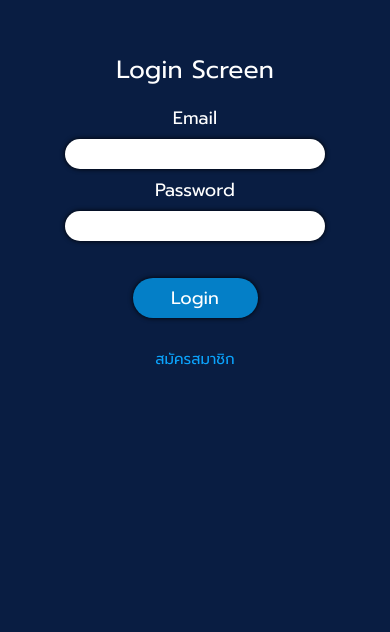
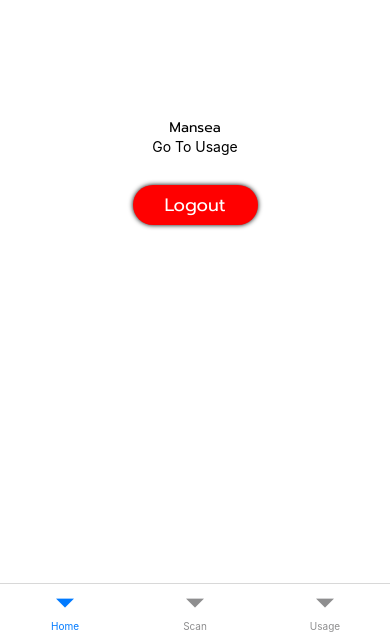
Before and after one commit to meplug/meplug-app, a React Native app: screen /Home in a window 390 px wide. Shown: the part 212-844 px from the top of the page. Built offline with nearby package versions, Linux system fonts and the light colour scheme.

Commit message:
fix header

```diff
--- a/navigation/AppStack.js
+++ b/navigation/AppStack.js
@@ -1,6 +1,6 @@
 import { View, Text } from "react-native";
 import React from "react";
-import { createNativeStackNavigator } from '@react-navigation/native-stack';
+import { createNativeStackNavigator } from "@react-navigation/native-stack";
 
 import Homepage from "../pages/Homepage";
 import UsageScreen from "../pages/UsageScreen";
@@ -9,14 +9,31 @@ import ScanScreen from "../pages/ScanScreen";
 
 const Stack = createNativeStackNavigator();
 
-export default function AppStack() { //Stack Screen Navigation only for registered user
+export default function AppStack() {
+  //Stack Screen Navigation only for registered user
 
   return (
     <Stack.Navigator initialRouteName="Tab">
-      <Stack.Screen name="Tab" component={TabNavigation}  options={{ headerShown: false }}/>
-      <Stack.Screen name="Homepage" component={Homepage} />
-      <Stack.Screen name="Usage" component={UsageScreen} />
-      <Stack.Screen name="ScanScreen" component={ScanScreen} />
+      <Stack.Screen
+        name="Tab"
+        component={TabNavigation}
+        options={{ header: () => null }}
+      />
+      <Stack.Screen
+        name="Homepage"
+        component={Homepage}
+        options={{ header: () => null }}
+      />
+      <Stack.Screen
+        name="Usage"
+        component={UsageScreen}
+        options={{ header: () => null }}
+      />
+      <Stack.Screen
+        name="ScanScreen"
+        component={ScanScreen}
+        options={{ header: () => null }}
+      />
     </Stack.Navigator>
   );
 }
--- a/navigation/Routes.js
+++ b/navigation/Routes.js
@@ -10,25 +10,7 @@ import { getToken } from '../redux/users/UserSlice';
 
 export default function Routes() {
 
-  const [isLoggedIn, setIsLoggedIn] = useState(false);
-  const [isLoading, setIsLoading] = useState(true);
-
   const token = useSelector(getToken)
-
-  const checkToken = async () => {
-    const token = await AsyncStorage.getItem('token');
-    console.log(token)
-    if (token) {
-      setIsLoggedIn(true);
-    } else {
-      setIsLoggedIn(false);
-    }
-  }
-
-  useEffect(() => {
-    checkToken();
-    setIsLoading(false);
-  }, []);
 
   return (
     <NavigationContainer>
--- a/navigation/TabNavigation.js
+++ b/navigation/TabNavigation.js
@@ -8,12 +8,23 @@ import ScanScreen from "../pages/ScanScreen";
 const Tab = createBottomTabNavigator();
 
 export default function TabNavigation() {
-
   return (
     <Tab.Navigator>
-        <Tab.Screen name="Home" component={Homepage} />
-        <Tab.Screen name="Scan" component={ScanScreen} />
-        <Tab.Screen name="Usage" component={UsageScreen} />
+      <Tab.Screen
+        name="Home"
+        component={Homepage}
+        options={{ header: () => null }}
+      />
+      <Tab.Screen
+        name="Scan"
+        component={ScanScreen}
+        options={{ headerShown: false }}
+      />
+      <Tab.Screen
+        name="Usage"
+        component={UsageScreen}
+        options={{ header: () => null }}
+      />
     </Tab.Navigator>
   );
 }
--- a/pages/Homepage.js
+++ b/pages/Homepage.js
@@ -16,8 +16,8 @@ export default function Homepage({ navigation }) {
       <TouchableOpacity onPress={() => navigation.navigate("Usage")}>
         <Text>Go To Usage</Text>
       </TouchableOpacity>
-      <TouchableOpacity onPress={removeToken}>
-        <Text>Remove Token</Text>
+      <TouchableOpacity onPress={removeToken} style={styles.button}>
+        <Text style={styles.buttonText}>Logout</Text>
       </TouchableOpacity>
     </View>
   );
@@ -30,4 +30,22 @@ const styles = StyleSheet.create({
     alignItems: "center",
     justifyContent: "center",
   },
+  button: {
+    marginVertical: 30,
+    backgroundColor: "red",
+    width: 125,
+    height: 40,
+    borderRadius: 20,
+    shadowColor: "#000000",
+    shadowOpacity: 5,
+    shadowRadius: 5,
+    elevation: 5,
+  },
+  buttonText: {
+    textAlign: "center",
+    color: "#FFFFFF",
+    fontFamily: "Regular",
+    fontSize: 18,
+    marginTop: 6,
+  },
 });
--- a/pages/ScanScreen.js
+++ b/pages/ScanScreen.js
@@ -1,10 +1,10 @@
-import { View, Text } from 'react-native'
+import { View, Text, SafeAreaView } from 'react-native'
 import React from 'react'
 
 export default function ScanScreen() {
   return (
-    <View>
+    <SafeAreaView>
       <Text>ScanScreen</Text>
-    </View>
+    </SafeAreaView>
   )
 }
--- a/redux/users/UserSlice.js
+++ b/redux/users/UserSlice.js
@@ -48,9 +48,18 @@ export const fetchUserData = createAsyncThunk("user/getUser", async (id) => {
   return res.data.user;
 });
 
+const checkToken = async () => {
+  const token = await AsyncStorage.getItem("token");
+  if (token) {
+    return token;
+  } else {
+    return null;
+  }
+}
+
 const initialState = {
   users: {},
-  token: null,
+  token: checkToken(),
   loading: false,
 };
 
```
